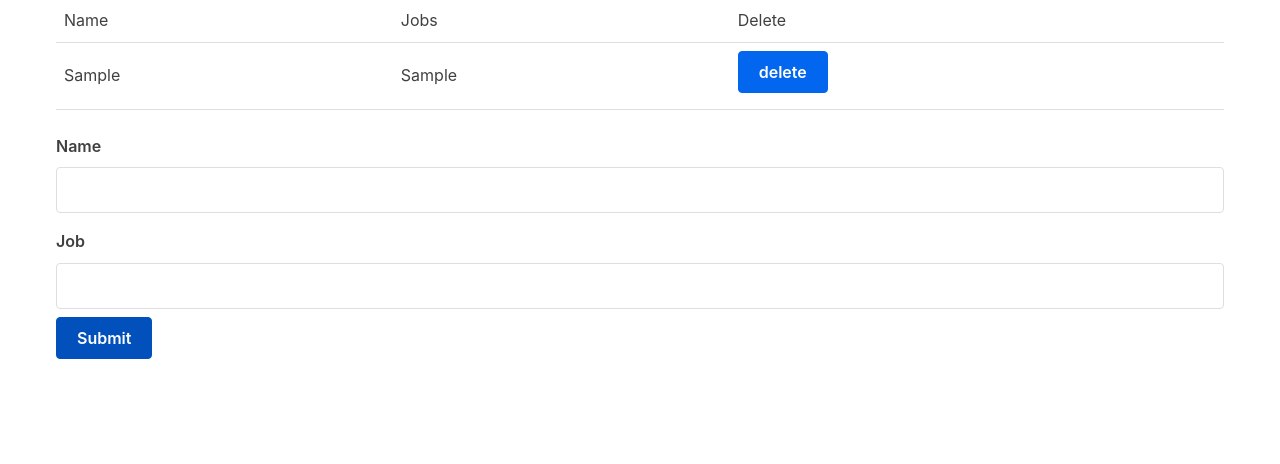
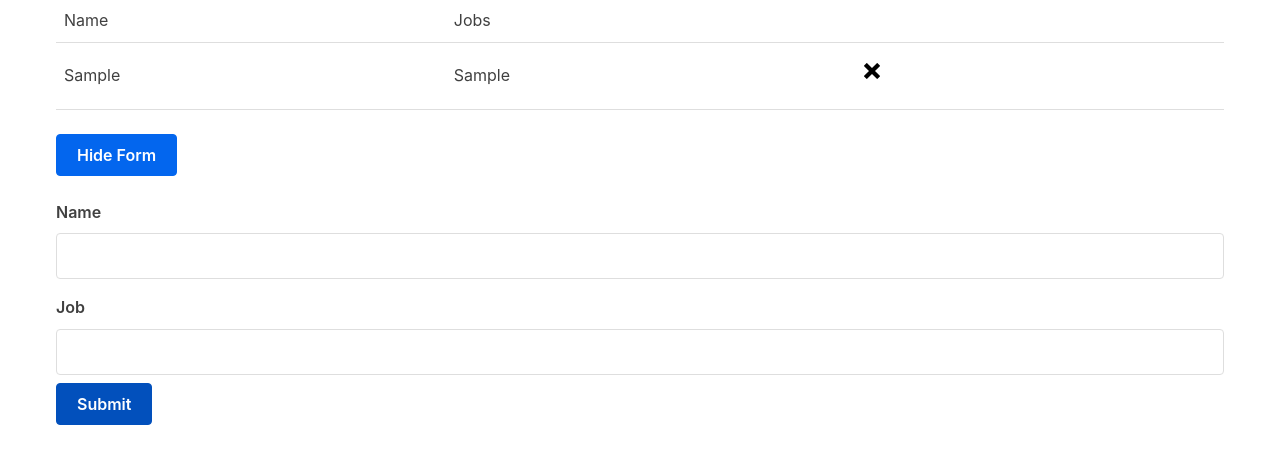
Before and after one commit to Vishnu-Alachi123/csc-307-app, a React (Vite) app in the folder packages/react-frontend/: page / in a window 1280 px wide. Both pictures are taken after typing "Sample", "Sample" into the empty fields and a click on the button "Submit". Shown: the top 464 px of the page. Built offline with nearby package versions, Linux system fonts and the light colour scheme.

Commit message:
adding extra features

```diff
--- a/packages/react-frontend/package.json
+++ b/packages/react-frontend/package.json
@@ -11,7 +11,8 @@
   },
   "dependencies": {
     "react": "^19.0.0",
-    "react-dom": "^19.0.0"
+    "react-dom": "^19.0.0",
+    "react-icons": "^5.5.0"
   },
   "devDependencies": {
     "@eslint/js": "^9.21.0",
--- a/packages/react-frontend/src/MyApp.jsx
+++ b/packages/react-frontend/src/MyApp.jsx
@@ -3,14 +3,20 @@ import Table from "./table";
 import Form from "./form";
 
 
+
 function MyApp() {
     const [characters, setCharacters] = useState([]);
+    const [showForm,setShowForm] = useState([]);
 
     function removeOneCharacter(index) {
         const updated = characters.filter((character, i) => {
             return i !== index;
         });
         setCharacters(updated);
+    }
+
+    function toggleForm() {
+        setShowForm(!showForm)
     }
 
     function updateList(person){
@@ -23,7 +29,11 @@ function MyApp() {
             CharacterData = {characters}
             removeCharacter = {removeOneCharacter}
             />
-            <Form handleSubmit = {updateList}/>
+            <button onClick={toggleForm}>
+                {showForm ? "Hide Form" : "Add Job"}
+            </button>
+
+            {showForm && <Form handleSubmit ={updateList}/>}
         </div>
     );
 }
--- a/packages/react-frontend/src/table.jsx
+++ b/packages/react-frontend/src/table.jsx
@@ -1,4 +1,6 @@
 import React from "react";
+import { ImCross } from "react-icons/im";
+import { TiDelete } from "react-icons/ti";
 
 function TableHeader() {
     return (
@@ -6,7 +8,7 @@ function TableHeader() {
             <tr>
                 <td>Name</td>
                 <td>Jobs</td>
-                <td>Delete</td>
+                <td></td>
             </tr>
         </thead>
     );
@@ -19,8 +21,12 @@ function TableBody(props) {
                 <td>{row.name}</td>
                 <td>{row.job}</td>
                 <td>
-                    <button onClick={() => props.removeCharacter(index)}>
-                        delete
+                    <button style={{
+                        backgroundColor: "transparent",
+                        border : "None"}}
+                        onClick={() => props.removeCharacter(index)}>
+
+                        <ImCross color="black" backcov/>
                     </button>
                 </td>
             </tr>
```
